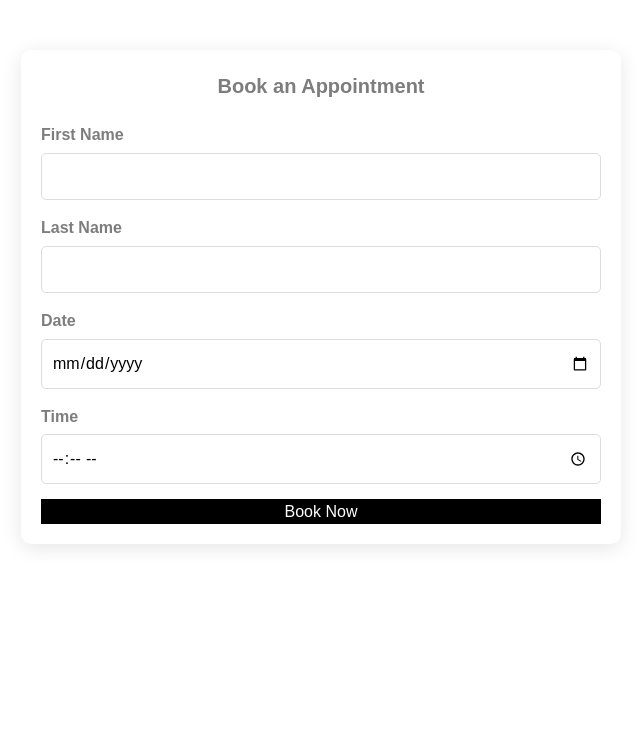
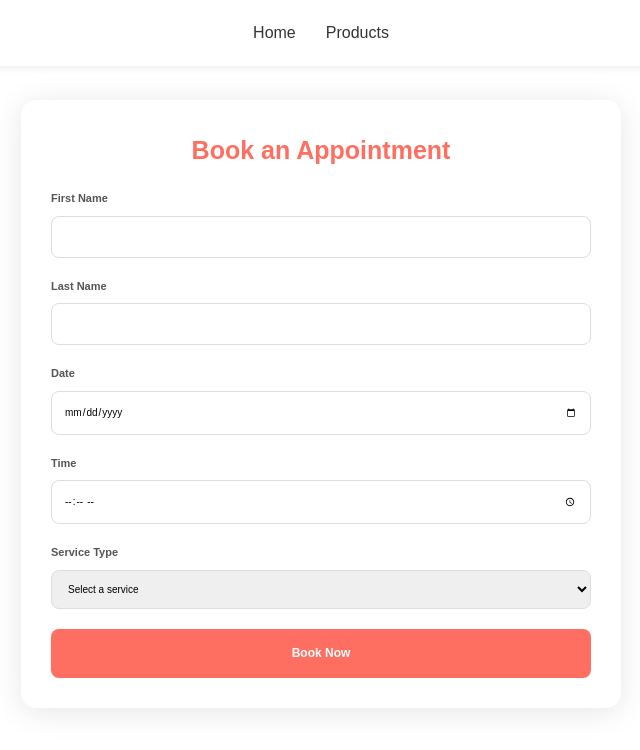
Before and after one commit to Yamisa11/Crown-And-Coils-App, a plain HTML site: page CrownAndCoilsApp/booking.html in a window 1280 px wide. Shown: the whole page, without its empty margins (319-959 px from the left). Drawn offline with Linux system fonts and the light colour scheme; files that its build step writes are made by us from their sources.

```diff
--- a/CrownAndCoilsApp/booking.html
+++ b/CrownAndCoilsApp/booking.html
@@ -5,7 +5,7 @@
   <meta name="viewport" content="width=device-width, initial-scale=1.0">
   <title>Book an Appointment - Crown & Coils</title>
   <link rel="stylesheet" href="style.css">
-  <script  src="https://assets.adobedtm.com/43e08a8c9425/001e5275eba1/launch-5c5def145b42-development.min.js" async></script>
+  <script src="https://assets.adobedtm.com/43e08a8c9425/001e5275eba1/launch-5c5def145b42-development.min.js" async></script>
 <script>
     dataLayer = {
     page: {
@@ -15,28 +15,40 @@
             eventType: "booking"
         }
     }
-
-;
 </script>
   <style>
+    body {
+      font-family: Arial, sans-serif;
+      color: #333;
+      min-height: 100vh;
+      margin: 0;
+      padding-top: 80px;
+    }
     .booking-container {
       max-width: 600px;
-      margin: 50px auto;
-      padding: 20px;
-      background: white;
-      border-radius: 10px;
-      box-shadow: 0 4px 20px rgba(0, 0, 0, 0.1);
+      width: 100%;
+      margin: 20px auto;
+      padding: 30px;
+      background: #fff;
+      border-radius: 15px;
+      box-shadow: 0 4px 30px rgba(0, 0, 0, 0.1);
+      transition: transform 0.3s ease, box-shadow 0.3s ease;
+    }
+    .booking-container:hover {
+      transform: translateY(-5px);
+      box-shadow: 0 6px 40px rgba(0, 0, 0, 0.15);
     }
     .booking-title {
       text-align: center;
-      font-size: 2rem;
+      font-size: 2.5rem;
       font-weight: bold;
       margin-bottom: 20px;
+      color: #ff6f61;
     }
     .booking-form {
       display: flex;
       flex-direction: column;
-      gap: 15px;
+      gap: 20px;
     }
     .form-group {
       display: flex;
@@ -44,21 +56,70 @@
     }
     .form-group label {
       font-weight: bold;
-      margin-bottom: 5px;
+      margin-bottom: 8px;
+      font-size: 1.1rem;
+      color: #555;
     }
     .form-group input, .form-group select {
-      padding: 10px;
+      padding: 12px;
       border: 1px solid #ddd;
-      border-radius: 5px;
+      border-radius: 8px;
+      font-size: 1rem;
+      transition: border-color 0.3s ease, box-shadow 0.3s ease;
+    }
+    .form-group input:focus, .form-group select:focus {
+      border-color: #ff6f61;
+      box-shadow: 0 0 8px rgba(255, 111, 97, 0.3);
+      outline: none;
+    }
+    .btn-primary {
+      padding: 15px;
+      background: #ff6f61;
+      border: none;
+      border-radius: 8px;
+      color: #fff;
+      font-size: 1.2rem;
+      font-weight: bold;
+      cursor: pointer;
+      transition: background 0.3s ease;
+      width: 100%;
+    }
+    .btn-primary:hover {
+      background: #e65c50;
+    }
+    header {
+      background: var(--white);
+      padding: 20px;
+      box-shadow: 0 0 10px hsla(0, 0%, 0%, 0.1);
+      display: flex;
+      justify-content: center;
+      gap: 30px;
+      position: fixed;
+      width: 100%;
+      top: 0;
+      left: 0;
+      z-index: 4;
+    }
+    header a {
+      color: var(--title);
+      text-decoration: none;
+      font-weight: 500;
+      font-size: 16px;
+      transition: color 0.3s ease;
+    }
+    header a:hover {
+      color: var(--primary);
     }
   </style>
 </head>
 <body>
-
-
-  <main class="booking-container">
+  <header>
+    <a href="index.html">Home</a>
+    <a href="products.html">Products</a>
+  </header>
+  <main class="booking-container" >
     <h1 class="booking-title">Book an Appointment</h1>
-    <form id="booking-form" class="booking-form">
+    <form id="booking-form" class="booking-form" data-frmcontainer="booking-form" name="booking-form">
       <div class="form-group">
         <label for="first-name">First Name</label>
         <input type="text" id="first-name" class="book-input" required>
@@ -69,16 +130,27 @@
       </div>
       <div class="form-group">
         <label for="date">Date</label>
-        <input type="date" id="date"class="book-input"  required>
+        <input type="date" id="date" class="book-input" required>
       </div>
       <div class="form-group">
         <label for="time">Time</label>
         <input type="time" id="time" class="book-input" required>
       </div>
+      <div class="form-group">
+        <label for="service-type">Service Type</label>
+        <select id="service-type" class="book-input" required>
+          <option value="">Select a service</option>
+          <option value="Haircut">Haircut</option>
+          <option value="Blowout">Blowout</option>
+          <option value="Deep Condition">Deep Condition</option>
+          <option value="Protein Treatment">Protein Treatment</option>
+          <option value="Sew-in Weaves">Sew-in Weaves</option>
+          <option value="Clip in Extensions">Clip in Extensions</option>
+        </select>
+      </div>
       <button onclick="window.location.href='booking-success.html'" class="btn-primary" data-id="link_" data-text="booking">Book Now</button>
     </form>
   </main>
-
   <script>
     document.querySelectorAll(".book-input").forEach(input => {
         input.addEventListener("input", function() {
```
Also changed, not shown: CrownAndCoilsApp/booking-success.html (+39 -5 lines), CrownAndCoilsApp/checkout.html (+2 -2 lines), CrownAndCoilsApp/index.html (+2 -1 lines), CrownAndCoilsApp/product-view.html (+6 -0 lines), CrownAndCoilsApp/success.html (+39 -4 lines).
